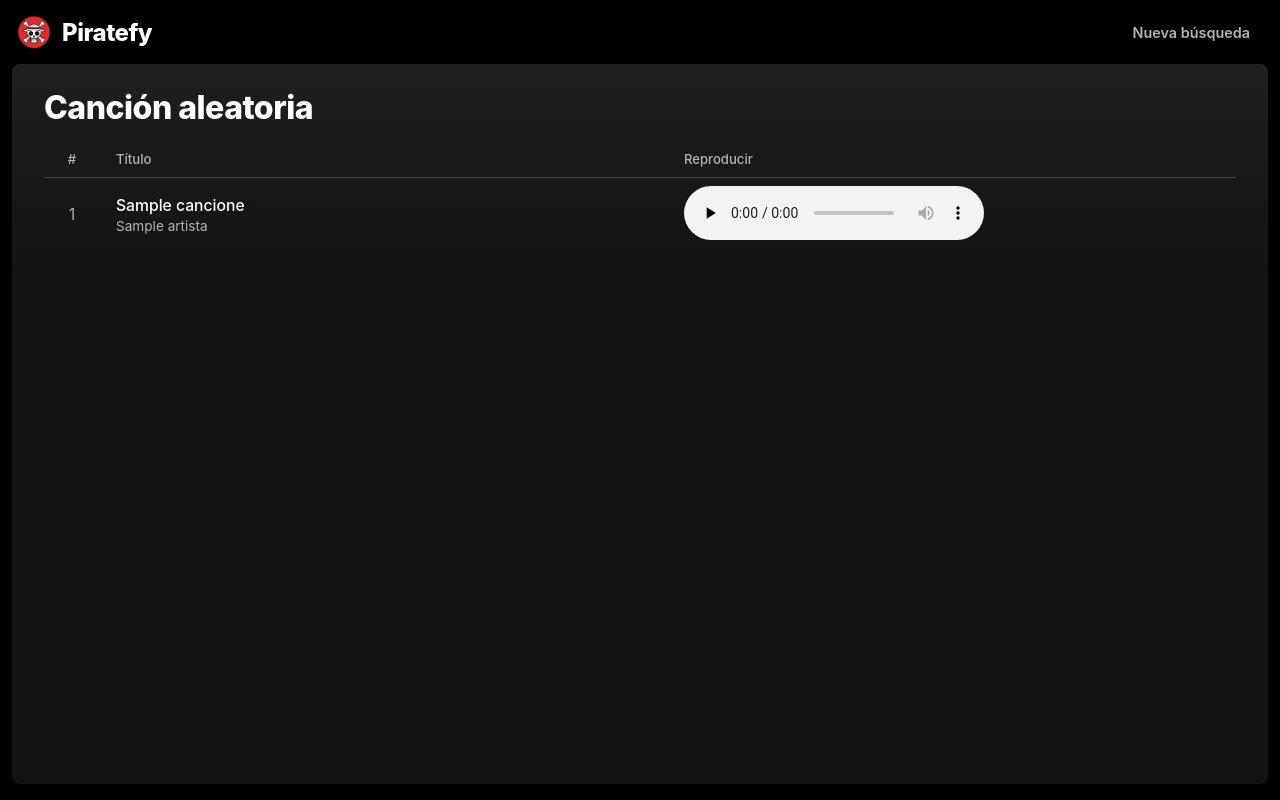
After one commit to Andrey-Enrique-GM/Piratefy, a Flask app: page /random in a window 1280 px wide. The commit adds this page. Run offline with Flask 3, Linux system fonts and the light colour scheme; tables that the repository leaves empty hold one stand-in row (values such as "Sample post"); data that the repository does not hold is empty.

Commit message:
Implement search functionality with top artists and random song features, including new routes and templates

```diff
--- a/app.py
+++ b/app.py
@@ -1,6 +1,9 @@
 import os
-from flask import Flask, render_template, redirect, url_for, session
+from flask import Flask, render_template, redirect, url_for, session, jsonify, request
+from flask_login import LoginManager, login_user, logout_user, login_required, current_user
 from persistence import get_db_connection
+
+from entities.busqueda import Busqueda
 
 
 def crear_app():
@@ -50,9 +53,29 @@ def crear_app():
 
         return render_template("index.html", canciones=canciones)
 
+    @app.route("/buscador")
+    def buscador():
+        return render_template("search.html")
+
     @app.route("/buscar")
     def buscar():
-        return render_template("search.html")
+        texto = request.args.get("q", "").strip()
+        tipo = request.args.get("tipo", "nombre")
+
+        if tipo == "top":
+            resultados = Busqueda.top_artists()
+        elif tipo == "artista":
+            resultados = Busqueda.by_artist(texto)
+        else:
+            resultados = Busqueda.by_name(texto)
+
+        return render_template("result.html", tipo=tipo, texto=texto, resultados=resultados)
+
+    @app.route("/random")
+    def random_song():
+        cancion = Busqueda.random_song()
+        resultados = [cancion] if cancion else []
+        return render_template("result.html", tipo="aleatorio", texto="", resultados=resultados)
 
     return app
 
--- a/entities/busqueda.py
+++ b/entities/busqueda.py
@@ -10,8 +10,10 @@ class Busqueda:
         try:
             with conexion.cursor() as cursor:
                 cursor.execute("""
-                    SELECT c.id, c.nombre, a.nombre AS artista FROM canciones c
+                    SELECT c.id, c.nombre, c.archivo_audio, a.nombre AS artista, al.portada_url
+                    FROM canciones c
                     INNER JOIN  artistas a ON c.artista_id = a.id
+                    LEFT JOIN albumes al ON c.album_id = al.id
                     WHERE c.nombre LIKE %s""",
                     (f"%{texto}%",)
                 )
@@ -42,3 +44,43 @@ class Busqueda:
             return []
         finally:
             conexion.close()
+
+    @staticmethod
+    def top_artists(limite=5):
+        if not isinstance(limite, int) or limite < 1:
+            return []
+        conexion = get_db_connection()
+        try:
+            with conexion.cursor() as cursor:
+                cursor.execute("""
+                    SELECT a.id, a.nombre, COUNT(c.id) AS total_canciones
+                    FROM artistas a
+                    LEFT JOIN canciones c ON a.id = c.artista_id
+                    GROUP BY a.id, a.nombre
+                    ORDER BY total_canciones DESC, a.nombre ASC
+                    LIMIT %s
+                """, (limite,))
+                return cursor.fetchall()
+        except Exception:
+            return []
+        finally:
+            conexion.close()
+
+    @staticmethod
+    def random_song():
+        conexion = get_db_connection()
+        try:
+            with conexion.cursor() as cursor:
+                cursor.execute("""
+                    SELECT c.id, c.nombre, c.archivo_audio, a.nombre AS artista, al.portada_url
+                    FROM canciones c
+                    INNER JOIN artistas a ON c.artista_id = a.id
+                    LEFT JOIN albumes al ON c.album_id = al.id
+                    ORDER BY RAND()
+                    LIMIT 1
+                """)
+                return cursor.fetchone()
+        except Exception:
+            return None
+        finally:
+            conexion.close()
--- /dev/null
+++ b/templates/result.html
@@ -0,0 +1,90 @@
+<!DOCTYPE html>
+<html lang="es">
+<head>
+    <meta charset="UTF-8">
+    <meta name="viewport" content="width=device-width, initial-scale=1.0">
+    <title>Piratefy</title>
+    <link rel="icon" type="image/x-icon" href="{{ url_for('static', filename='images/site/favicon.ico') }}">
+    <link rel="stylesheet" href="{{ url_for('static', filename='css/styles.css') }}">
+    <link rel="stylesheet" href="{{ url_for('static', filename='css/style_search.css') }}">
+</head>
+<body>
+    <header class="top-navbar">
+        <div class="nav-left">
+            <a href="{{ url_for('buscador') }}" class="brand-link">
+                <img src="{{ url_for('static', filename='images/site/piratefy_logo.png') }}" alt="Piratefy Logo" class="brand-logo-img">
+                <span class="brand-text">Pirate<span class="brand-fy">fy</span></span>
+            </a>
+        </div>
+        <div class="nav-right">
+            <a href="{{ url_for('buscador') }}" class="top-link">Nueva búsqueda</a>
+        </div>
+    </header>
+
+    <main class="main-container">
+        <div class="catalog-card">
+            <h1 class="catalog-title">
+                {% if tipo == 'top' %}Top artistas
+                {% elif tipo == 'aleatorio' %}Canción aleatoria
+                {% elif tipo == 'artista' %}Artistas: “{{ texto }}”
+                {% else %}Canciones: “{{ texto }}”{% endif %}
+            </h1>
+
+            {% if not resultados %}
+                <p class="empty-message">
+                    {% if tipo in ('nombre', 'artista') and not texto %}Escribe algo para buscar.
+                    {% else %}No se encontraron resultados.{% endif %}
+                </p>
+
+            {% elif tipo in ('artista', 'top') %}
+                <table class="track-table">
+                    <thead>
+                        <tr>
+                            <th class="col-index">#</th>
+                            <th class="col-title">Artista</th>
+                            <th class="col-album">Canciones</th>
+                        </tr>
+                    </thead>
+                    <tbody>
+                        {% for artista in resultados %}
+                        <tr class="track-row">
+                            <td class="col-index">{{ loop.index }}</td>
+                            <td class="col-title"><span class="song-title">{{ artista.nombre }}</span></td>
+                            <td class="col-album">{{ artista.total_canciones }}</td>
+                        </tr>
+                        {% endfor %}
+                    </tbody>
+                </table>
+
+            {% else %}
+                <table class="track-table">
+                    <thead>
+                        <tr>
+                            <th class="col-index">#</th>
+                            <th class="col-title">Título</th>
+                            <th class="col-album">Reproducir</th>
+                        </tr>
+                    </thead>
+                    <tbody>
+                        {% for cancion in resultados %}
+                        <tr class="track-row">
+                            <td class="col-index">{{ loop.index }}</td>
+                            <td class="col-title">
+                                <div class="song-meta">
+                                    <span class="song-title">{{ cancion.nombre }}</span>
+                                    <span class="song-artist">{{ cancion.artista }}</span>
+                                </div>
+                            </td>
+                            <td class="col-album">
+                                <audio controls preload="none" {% if tipo == 'aleatorio' %}autoplay{% endif %}
+                                       src="{{ cancion.archivo_audio }}"></audio>
+                            </td>
+                        </tr>
+                        {% endfor %}
+                    </tbody>
+                </table>
+            {% endif %}
+        </div>
+    </main>
+</body>
+</html>
--- a/templates/search.html
+++ b/templates/search.html
@@ -66,12 +66,12 @@
                     <legend class="sr-only">Buscar por</legend>
                     <label class="tipo"><input type="radio" name="tipo" value="nombre" checked><span>Canciones</span></label>
                     <label class="tipo"><input type="radio" name="tipo" value="artista"><span>Artistas</span></label>
-                    <label class="tipo"><input type="radio" name="tipo" value="top_artistas"><span>Top artistas</span></label>
+                    <label class="tipo"><input type="radio" name="tipo" value="top"><span>Top artistas</span></label>
                 </fieldset>
 
                 <div>
                     <button type="submit" class="btn-buscar">Buscar</button>
-                    <button type="button" class="btn-buscar">aleatorio</button>
+                    <button type="submit" class="btn-buscar" formaction="{{url_for('random_song')}}" formnovalidate>Aleatorio</button>
                 </div>
             </form>
         </main>
```
Also changed, not shown: tests/test-busqueda/conftest.py (added, +5 -0 lines), tests/test-busqueda/test_random_song.py (added, +52 -0 lines), tests/test-busqueda/test_top_artist.py (added, +52 -0 lines).
